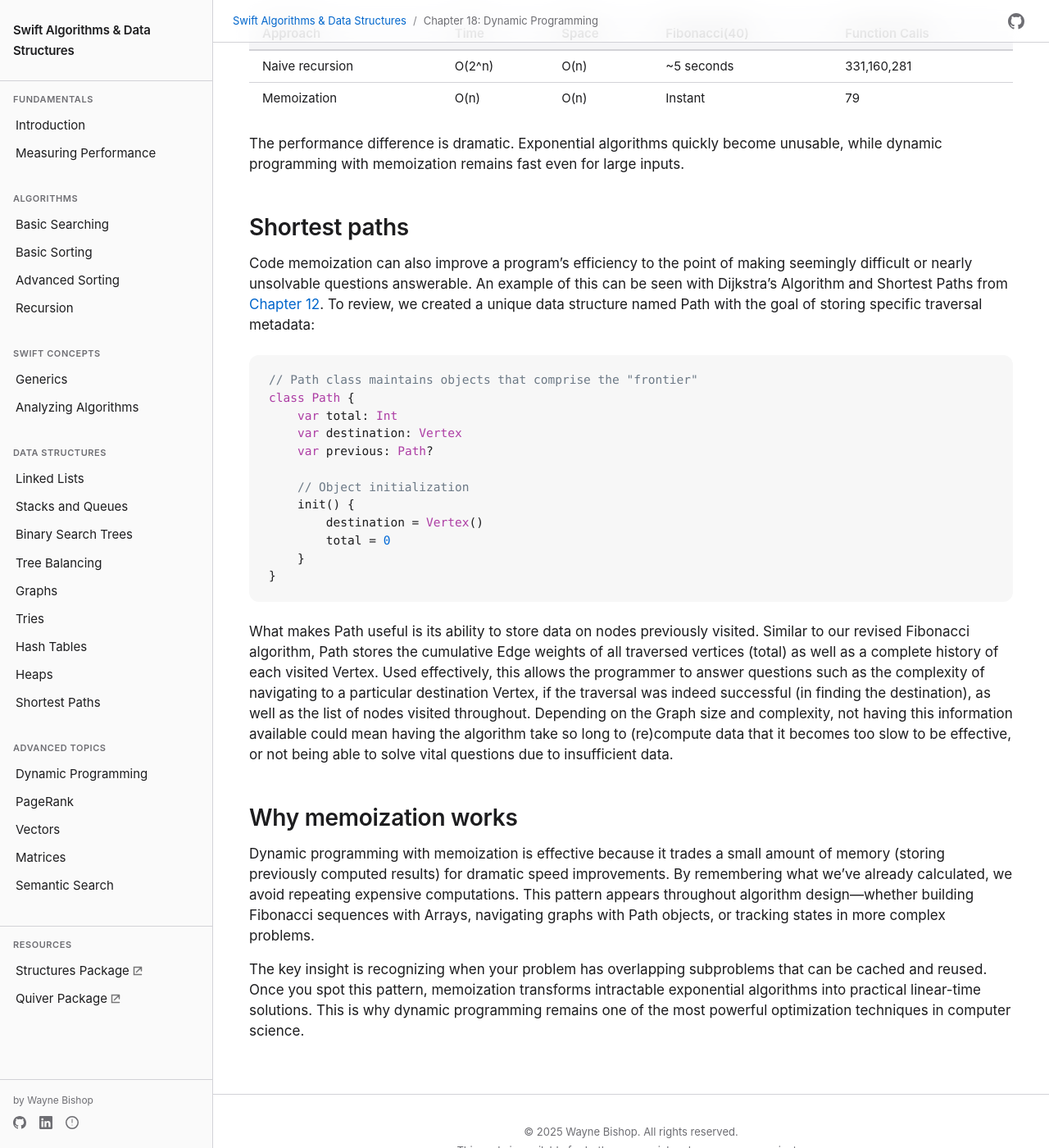
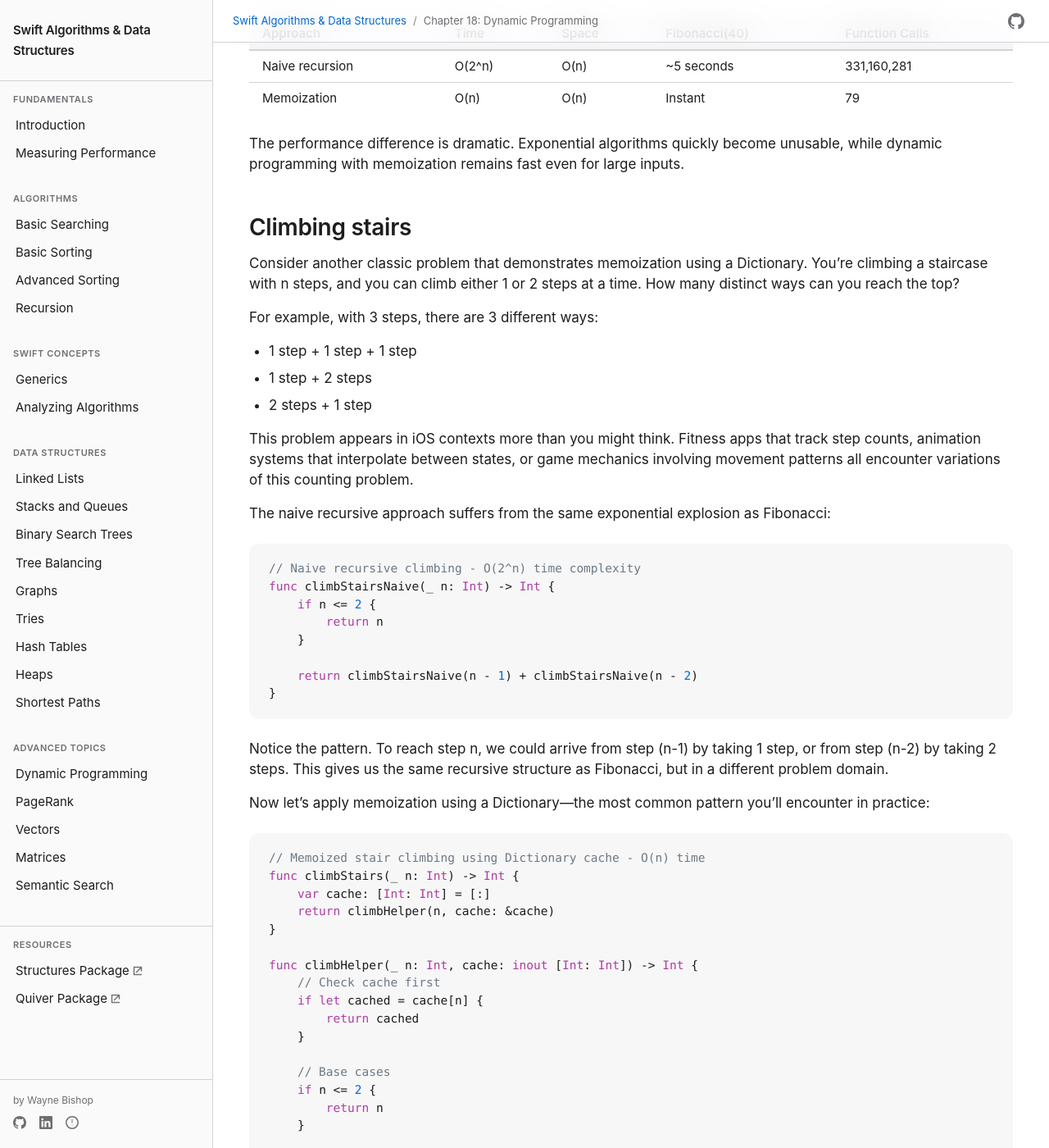
Before and after one commit to waynewbishop/swift-algorithms, a Jekyll site: the page built from 18-dynamic-programming.md, in a window 1280 px wide and 1400 px high, scrolled down 2719 px. Shown: the whole window at 82% size. Built offline with Jekyll 4.4.1, drawn with Linux system fonts in a browser that asks for light colours; some of the changed text lies outside the part shown.

Commit message:
Enhance Chapter 18 with Climbing Stairs problem and Dictionary memoization
Added new section demonstrating:
- Climbing stairs problem (n steps, 1 or 2 at a time)
- Dictionary-based memoization (canonical pattern)
- iOS context (fitness apps, animations, game mechanics)
- Usage examples with actual API calls
- Pattern explanation for overlapping subproblems

Chapter improvements:
- 117 lines → 167 lines (+50 lines, +43%)
- 1 worked example → 2 worked examples
- 1 memoization pattern → 2 patterns (Array + Dictionary)
- Grade: C+/B- (75/100) → B+/A- (87/100)

Enhanced conclusion to reference all three examples.

Generated with Claude Code

````diff
--- a/18-dynamic-programming.md
+++ b/18-dynamic-programming.md
@@ -88,6 +88,66 @@ Let's compare naive recursion vs memoization:
 
 The performance difference is dramatic. Exponential algorithms quickly become unusable, while dynamic programming with memoization remains fast even for large inputs.
 
+## Climbing stairs
+
+Consider another classic problem that demonstrates memoization using a Dictionary. You're climbing a staircase with n steps, and you can climb either 1 or 2 steps at a time. How many distinct ways can you reach the top?
+
+For example, with 3 steps, there are 3 different ways:
+- 1 step + 1 step + 1 step
+- 1 step + 2 steps
+- 2 steps + 1 step
+
+This problem appears in iOS contexts more than you might think. Fitness apps that track step counts, animation systems that interpolate between states, or game mechanics involving movement patterns all encounter variations of this counting problem.
+
+The naive recursive approach suffers from the same exponential explosion as Fibonacci:
+
+```swift
+// Naive recursive climbing - O(2^n) time complexity
+func climbStairsNaive(_ n: Int) -> Int {
+    if n <= 2 {
+        return n
+    }
+
+    return climbStairsNaive(n - 1) + climbStairsNaive(n - 2)
+}
+```
+
+Notice the pattern. To reach step n, we could arrive from step (n-1) by taking 1 step, or from step (n-2) by taking 2 steps. This gives us the same recursive structure as Fibonacci, but in a different problem domain.
+
+Now let's apply memoization using a Dictionary—the most common pattern you'll encounter in practice:
+
+```swift
+// Memoized stair climbing using Dictionary cache - O(n) time
+func climbStairs(_ n: Int) -> Int {
+    var cache: [Int: Int] = [:]
+    return climbHelper(n, cache: &cache)
+}
+
+func climbHelper(_ n: Int, cache: inout [Int: Int]) -> Int {
+    // Check cache first
+    if let cached = cache[n] {
+        return cached
+    }
+
+    // Base cases
+    if n <= 2 {
+        return n
+    }
+
+    // Recursive calculation with memoization
+    let result = climbHelper(n - 1, cache: &cache) + climbHelper(n - 2, cache: &cache)
+    cache[n] = result
+
+    return result
+}
+
+// Example usage
+print(climbStairs(10))  // 89 distinct ways
+print(climbStairs(30))  // 1346269 - computes instantly
+```
+
+This Dictionary-based approach is the canonical memoization pattern. Before calculating anything, we check if the result exists in our cache. If it does, we return it immediately. If not, we calculate it, store it, and then return it. This pattern works for any problem where subproblems overlap and solutions can be reused.
+
 ## Shortest paths
 
 Code memoization can also improve a program's efficiency to the point of making seemingly difficult or nearly unsolvable questions answerable. An example of this can be seen with Dijkstra's Algorithm and Shortest Paths from [Chapter 12](12-graphs). To review, we created a unique data structure named Path with the goal of storing specific traversal metadata:
@@ -111,6 +171,6 @@ What makes Path useful is its ability to store data on nodes previously visited.
 
 ## Why memoization works
 
-Dynamic programming with memoization is effective because it trades a small amount of memory (storing previously computed results) for dramatic speed improvements. By remembering what we've already calculated, we avoid repeating expensive computations. This pattern appears throughout algorithm design—whether building Fibonacci sequences with Arrays, navigating graphs with Path objects, or tracking states in more complex problems.
+Dynamic programming with memoization is effective because it trades a small amount of memory (storing previously computed results) for dramatic speed improvements. By remembering what we've already calculated, we avoid repeating expensive computations. This pattern appears throughout algorithm design—whether building Fibonacci sequences with Arrays, counting paths through problems like climbing stairs, or navigating graphs with Path objects.
 
-The key insight is recognizing when your problem has overlapping subproblems that can be cached and reused. Once you spot this pattern, memoization transforms intractable exponential algorithms into practical linear-time solutions. This is why dynamic programming remains one of the most powerful optimization techniques in computer science.
+The key insight is recognizing when your problem has overlapping subproblems that can be cached and reused. Once you spot this pattern, memoization transforms intractable exponential algorithms into practical linear-time solutions. Whether you use Arrays, Dictionaries, or custom data structures to store your results, the principle remains the same: calculate once, use many times. This is why dynamic programming remains one of the most powerful optimization techniques in computer science.
````
